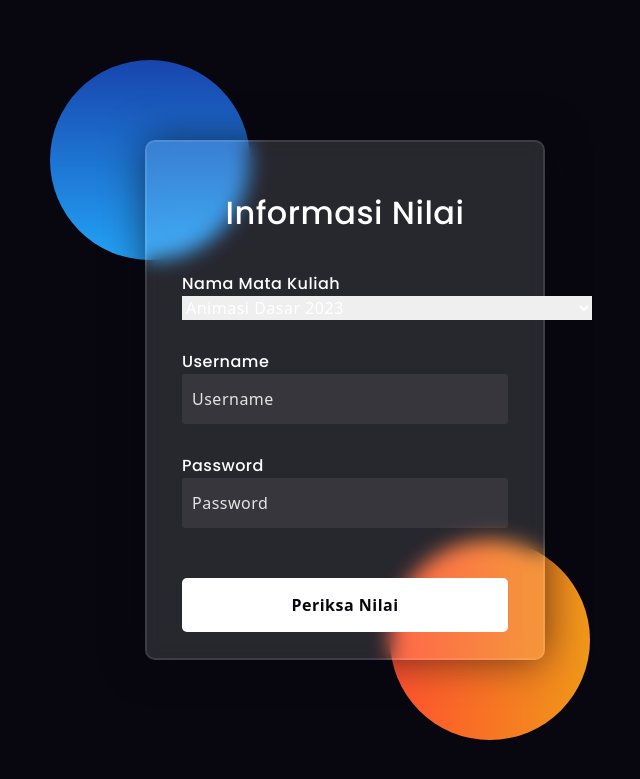
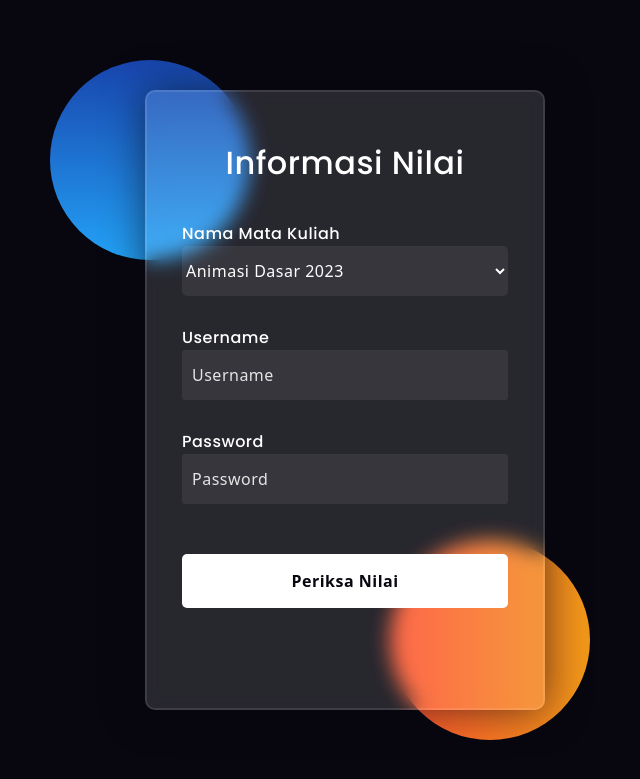
Before and after one commit to adeclintonsitepu/Pencarian-Nilai, a Flask app: page / in a window 1280 px wide. Shown: the top 779 px of the page, without its empty margins (295-935 px from the left). Run offline with Flask 3, Linux system fonts and the light colour scheme.

Commit message:
Update style.css

```diff
--- a/static/css/style.css
+++ b/static/css/style.css
@@ -23,6 +23,23 @@
     position: absolute;
     border-radius: 50%;
 }
+select{
+    width: 326px;
+    height: 50px;
+    border-radius: 5px;
+    background-color: rgba(255,255,255,0.07);
+    color: #ffffff;
+}
+option {
+    background-color: rgb(66, 66, 66);
+    color: #ffffff;
+    font-size: 14px;
+}
+
+option:hover {
+    background-color: rgba(255,255,255,0.07);
+    color: rgb(0, 0, 0);
+}
 .shape:first-child{
     background: linear-gradient(
         #1845ad,
@@ -41,7 +58,7 @@
     bottom: -80px;
 }
 form{
-    height: 520px;
+    height: 620px;
     width: 400px;
     background-color: rgba(255,255,255,0.13);
     position: absolute;
```
